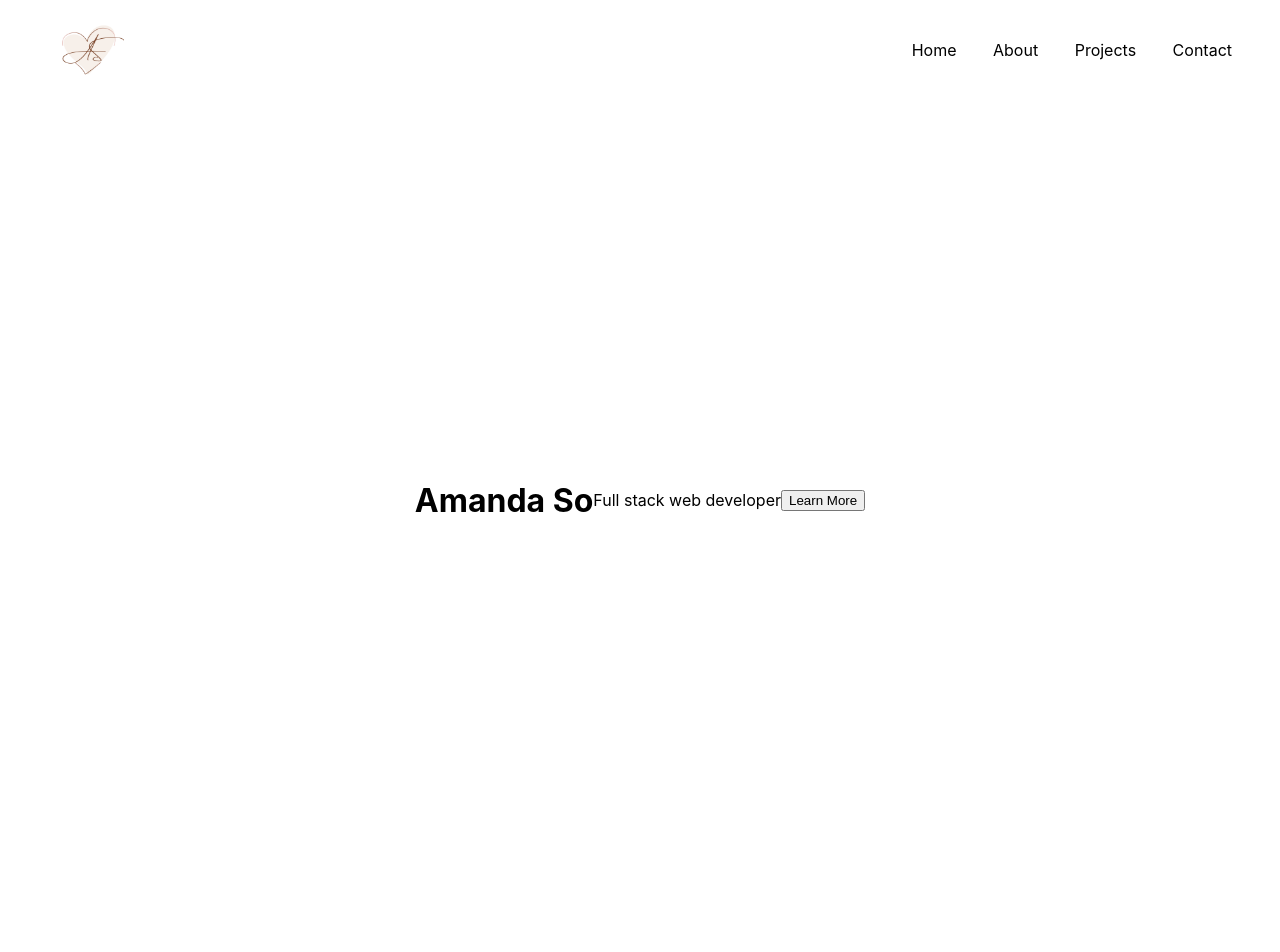
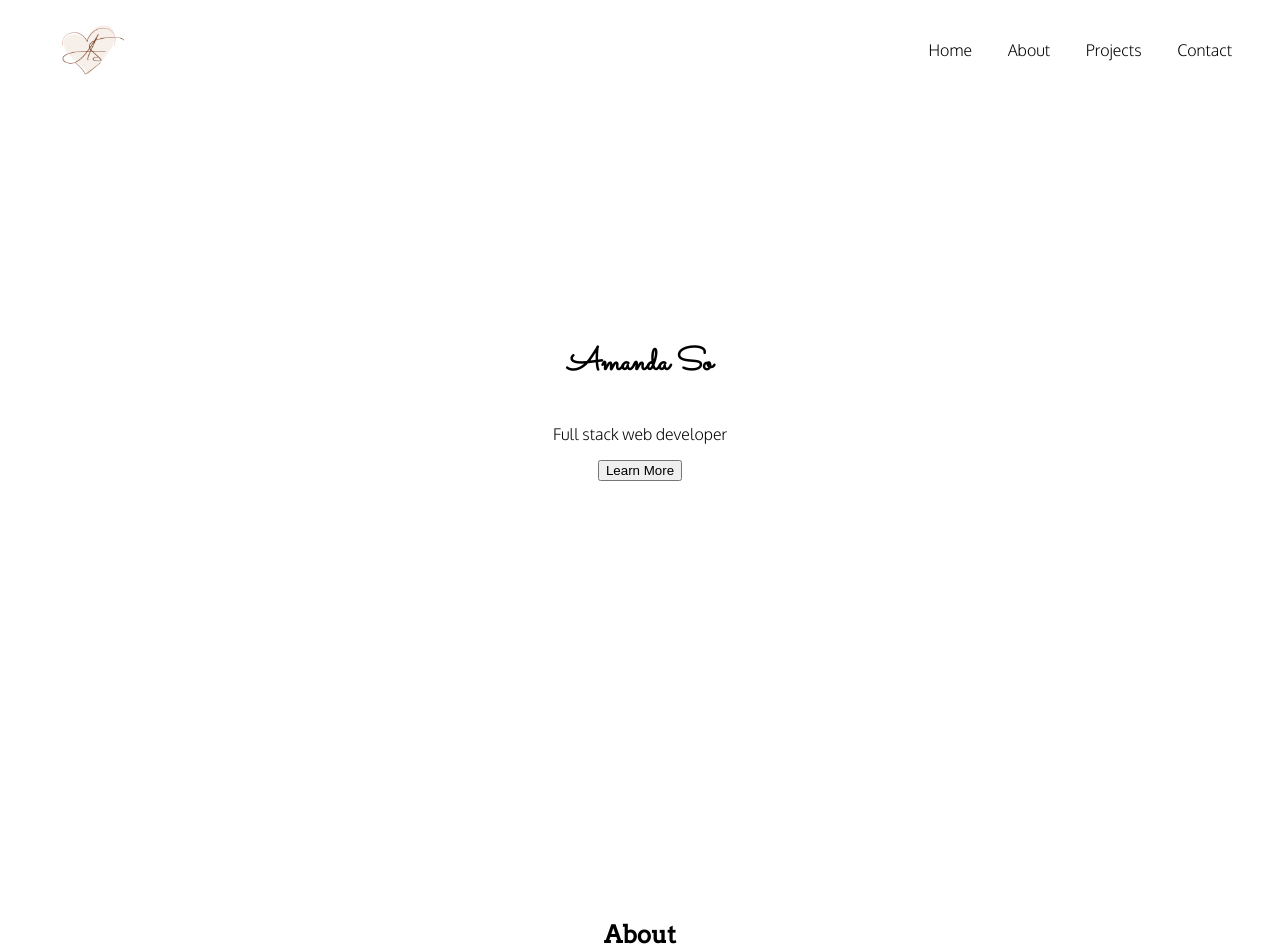
Before and after one commit to amandakso/amandakso.github.io, a React (Create React App) app: page / in a window 1280 px wide. Shown: the top 952 px of the page. Built offline with nearby package versions, Linux system fonts and the light colour scheme.

Commit message:
add font styling

```diff
--- a/public/index.html
+++ b/public/index.html
@@ -1,14 +1,12 @@
 <!DOCTYPE html>
 <html lang="en">
+
 <head>
   <meta charset="utf-8" />
   <link rel="icon" href="%PUBLIC_URL%/favicon.ico" />
   <meta name="viewport" content="width=device-width, initial-scale=1" />
   <meta name="theme-color" content="#000000" />
-    <meta
-      name="description"
-      content="Web site created using create-react-app"
-    />
+  <meta name="description" content="Web site created using create-react-app" />
   <link rel="apple-touch-icon" href="%PUBLIC_URL%/logo192.png" />
   <!--
       manifest.json provides metadata used when your web app is installed on a
@@ -24,8 +22,13 @@
       work correctly both with client-side routing and a non-root public URL.
       Learn how to configure a non-root public URL by running `npm run build`.
     -->
+  <link rel="preconnect" href="https://fonts.googleapis.com">
+  <link rel="preconnect" href="https://fonts.gstatic.com" crossorigin>
+  <link href="https://fonts.googleapis.com/css2?family=Arvo&family=Oxygen:wght@300&family=Sacramento&display=swap"
+    rel="stylesheet">
   <title>React App</title>
 </head>
+
 <body>
   <noscript>You need to enable JavaScript to run this app.</noscript>
   <div id="root"></div>
@@ -40,4 +43,5 @@
       To create a production bundle, use `npm run build` or `yarn build`.
     -->
 </body>
+
 </html>
--- a/src/App.css
+++ b/src/App.css
@@ -1,5 +1,17 @@
 .App {
   text-align: center;
+}
+
+body {
+  font-family: "Oxygen", sans-serif;
+}
+
+h1 {
+  font-family: "Sacramento", cursive;
+}
+
+h2 {
+  font-family: "Arvo", serif;
 }
 
 .nav {
@@ -38,6 +50,11 @@
   align-items: center;
 }
 
+.home-container {
+  padding: 0px;
+  flex-direction: column;
+}
+
 .about-container,
 .project-container {
   display: grid;
```
Lines whose indentation alone changed are shown as unchanged.
